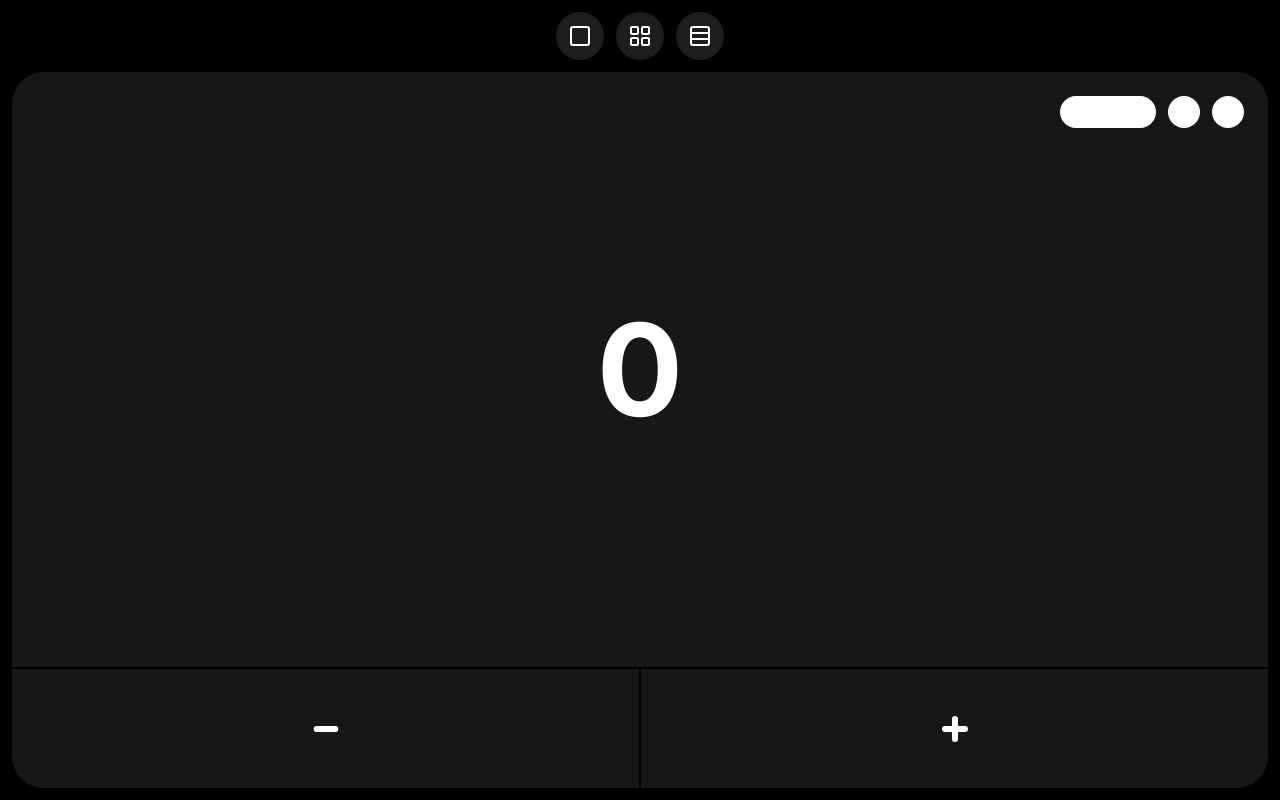
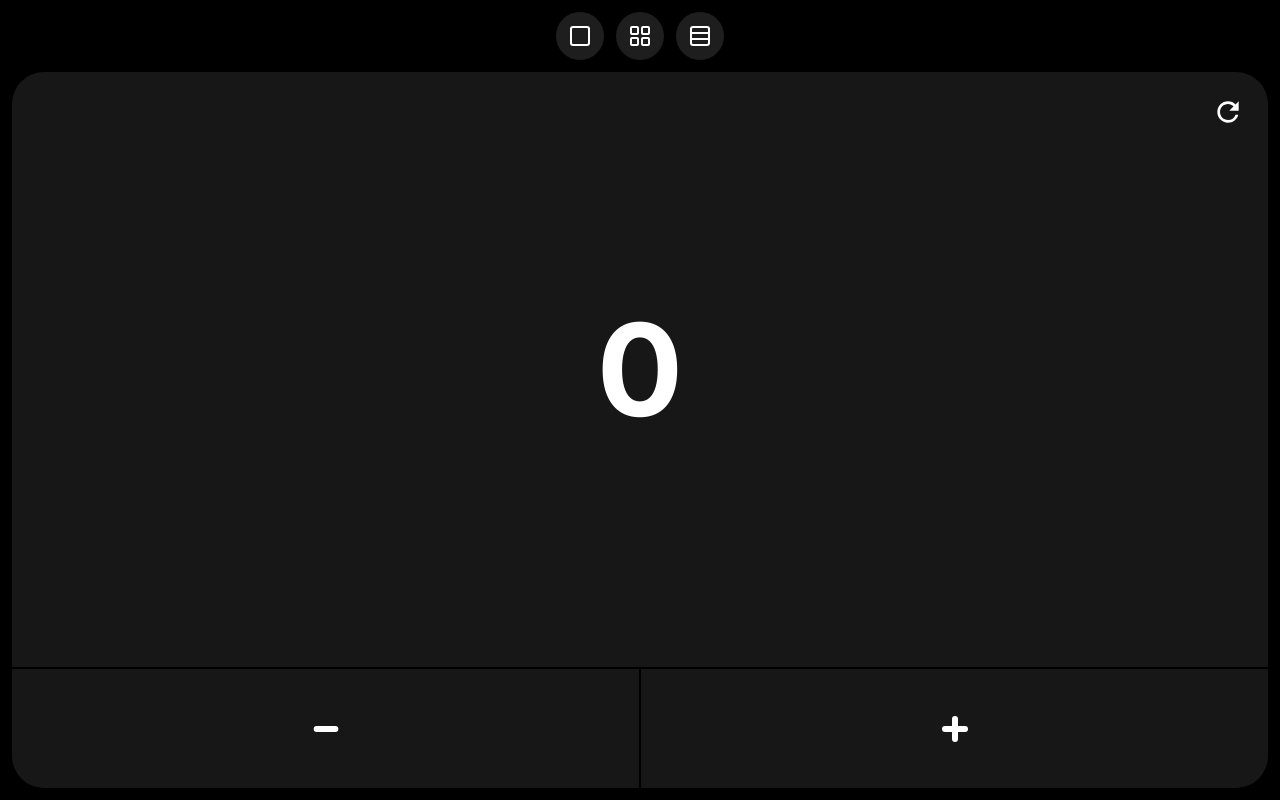
Before and after one commit to michalshelenberg/counter, a Next.js app: page / in a window 1280 px wide. Built offline with nearby package versions, Linux system fonts and the light colour scheme.

Commit message:
Add reset feature

```diff
--- a/app/page.tsx
+++ b/app/page.tsx
@@ -5,6 +5,7 @@ import { motion } from "framer-motion";
 import { LayoutGrid, Rows3, Square } from "lucide-react";
 import { useEffect, useState } from "react";
 import { HiMinus, HiPlus } from "react-icons/hi2";
+import { MdRefresh } from "react-icons/md";
 
 function SoloView() {
   const [count, setCount] = useState(0);
@@ -24,6 +25,11 @@ function SoloView() {
     localStorage.setItem("count", (count - 1).toString());
   };
 
+  const reset = () => {
+    setCount(0);
+    localStorage.setItem("count", "0");
+  };
+
   return (
     <motion.div
       whileTap={"tap"}
@@ -31,9 +37,12 @@ function SoloView() {
     >
       <div className="relative flex h-full flex-col">
         <div className="absolute right-0 top-0 flex flex-row gap-3 p-6">
-          <div className="h-8 w-24 rounded-full bg-white"></div>
-          <div className="h-8 w-8 rounded-full bg-white"></div>
-          <div className="h-8 w-8 rounded-full bg-white"></div>
+          {/* <div className="h-8 w-24 rounded-full bg-white"></div>
+          <div className="h-8 w-8 rounded-full bg-white"></div> */}
+          {/* rounded-full bg-[#1E1E1E] p-3 */}
+          <button onClick={reset} className="text-white">
+            <MdRefresh size={32} />
+          </button>
         </div>
         <div
           onClick={increment}
```
Lines whose indentation alone changed are shown as unchanged.
